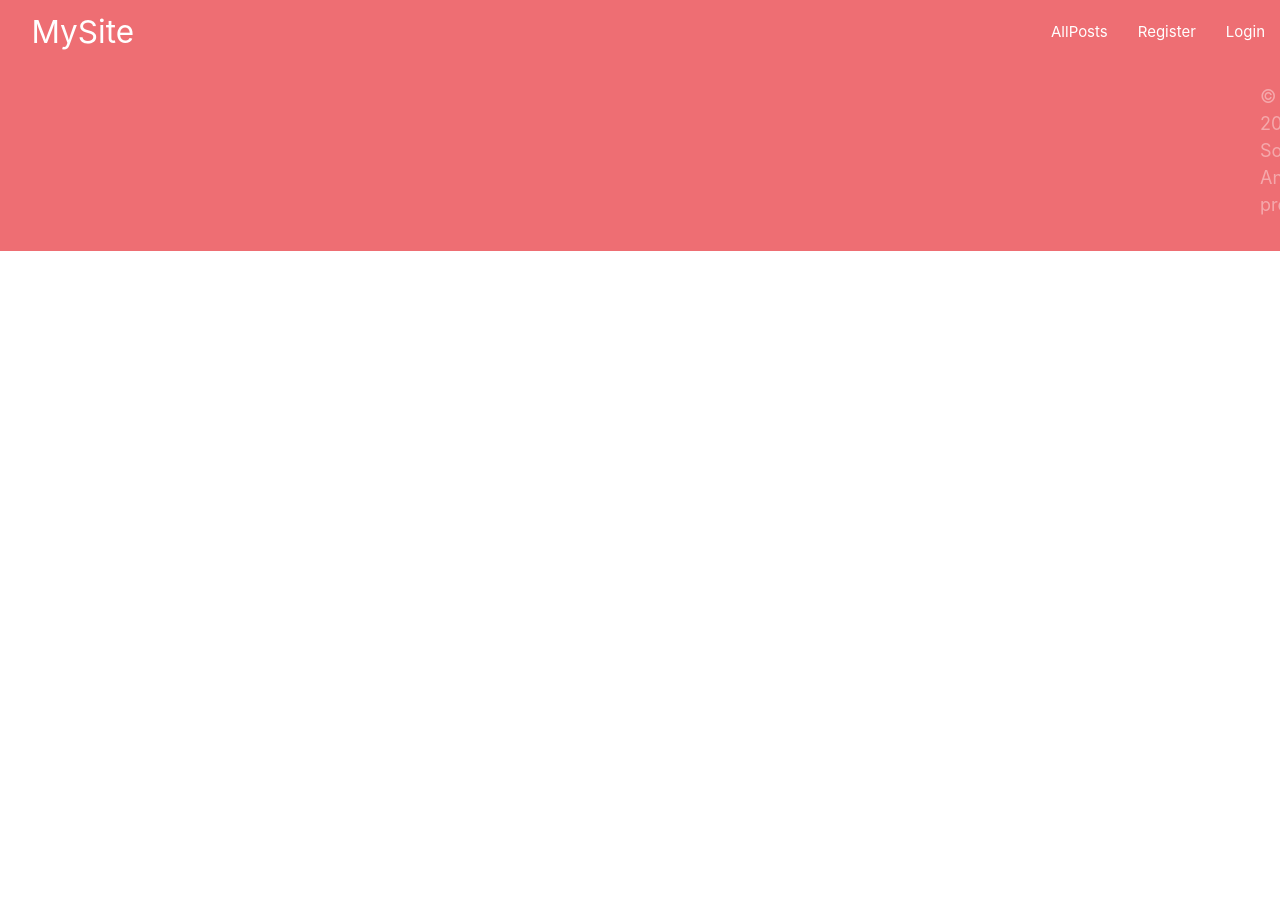
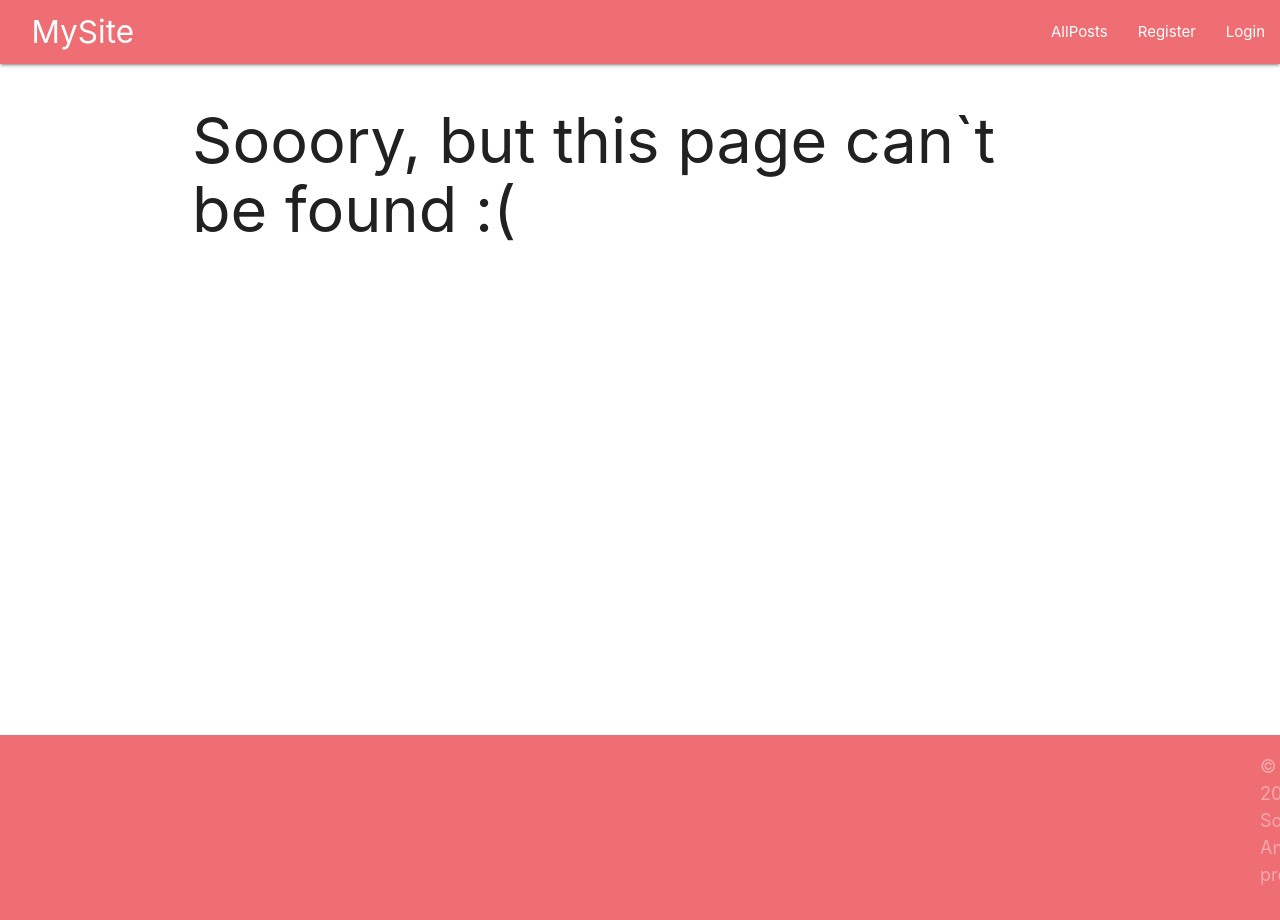
Before and after one commit to VladiSavova/angular-project, an Angular app: page / in a window 1280 px wide. Shown: the top 920 px of the page. Before the commit the page ends 800 px from the top, so only its background shows below. Built offline with nearby package versions, Linux system fonts and the light colour scheme.

Commit message:
add page not found

```diff
--- a/src/app/app-routing.module.ts
+++ b/src/app/app-routing.module.ts
@@ -11,6 +11,7 @@ import { MyPostsComponent } from './post/my-posts/my-posts.component';
 import { FavouritePostsComponent } from './post/favourite-posts/favourite-posts.component';
 import { AnonymousGuard } from './guards/anonymous.guard';
 import { IsAuthGuard } from './guards/is-auth.guard';
+import { NotFoundComponent } from './not-found/not-found.component';
 
 
 const routes: Routes = [
@@ -56,6 +57,10 @@ const routes: Routes = [
     component: MyPostsComponent,
     canActivate: [IsAuthGuard]
 
+  },
+  {
+    path: '**',
+    component: NotFoundComponent
   }
 
 ];
--- a/src/app/core/navigation/navigation.component.html
+++ b/src/app/core/navigation/navigation.component.html
@@ -12,7 +12,7 @@
 
        <div *ngIf="authService.isAuth() && !authService.isAdmin()">
         <li><a routerLink="create">CreatePost</a></li>
-        <li><a routerLink="myPosts/:id">MyPosts</a></li>
+        <li><a routerLink="myPosts/{{authService.isAuth()}}">MyPosts</a></li>
         <li><a routerLink="home">AllPosts</a></li>
         <li><a routerLink="category">CreateCategory</a></li>
        <li><a href="home" (click)=" logout()">Logout</a></li>
--- /dev/null
+++ b/src/app/not-found/not-found.component.html
@@ -0,0 +1,3 @@
+<div class="container">
+    <h1>Sooory, but this page can`t be found :(</h1>
+</div>
--- /dev/null
+++ b/src/app/not-found/not-found.component.scss
@@ -0,0 +1,3 @@
+.container {
+    height:  41.9em;
+}
--- /dev/null
+++ b/src/app/not-found/not-found.component.ts
@@ -0,0 +1,15 @@
+import { Component, OnInit } from '@angular/core';
+
+@Component({
+  selector: 'app-not-found',
+  templateUrl: './not-found.component.html',
+  styleUrls: ['./not-found.component.scss']
+})
+export class NotFoundComponent implements OnInit {
+
+  constructor() { }
+
+  ngOnInit() {
+  }
+
+}
```
Also changed, not shown: src/app/app.module.ts (+4 -3 lines), 1 other file (tests, documents, lock files or other folders).
